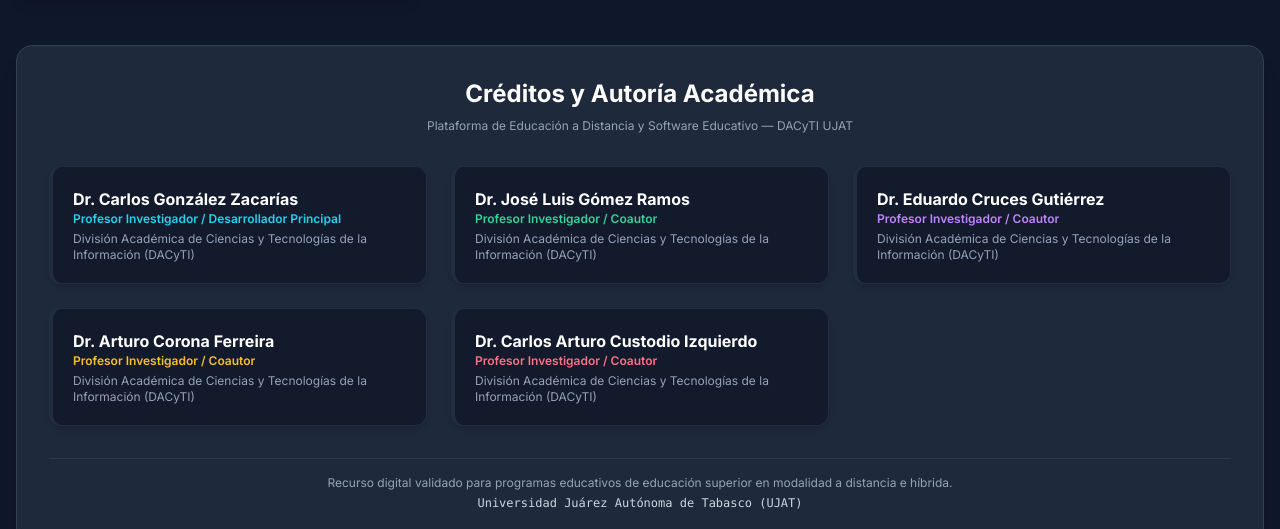
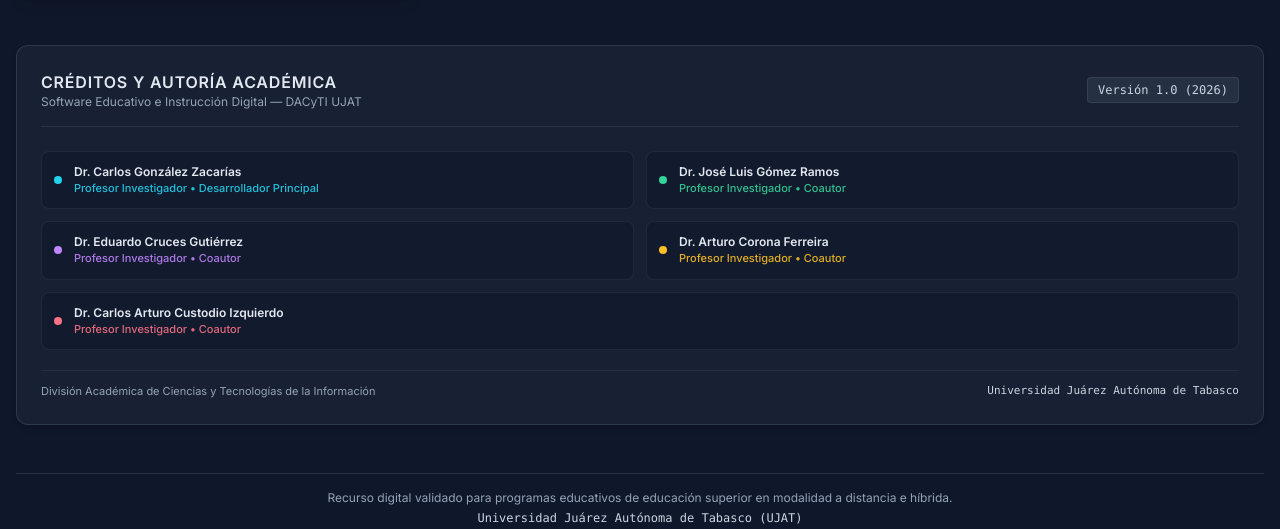
Before and after one commit to cagoza72/mi-campus-virtual, a plain HTML site: page index.html in a window 1280 px wide. Shown: the part 565-1094 px from the top of the page. Drawn offline with nearby package versions, Linux system fonts and the light colour scheme.

Commit message:
Update index.html

```diff
--- a/index.html
+++ b/index.html
@@ -98,48 +98,70 @@
 
     </div>
 
-    <!-- Sección Créditos y Autoría Académica (ESDEPED UJAT) -->
-    <section class="p-8 bg-slate-800 rounded-2xl border border-slate-700 shadow-xl">
-      <div class="text-center mb-8">
-        <h2 class="text-2xl font-bold text-white mb-2">Créditos y Autoría Académica</h2>
-        <p class="text-xs text-slate-400">Plataforma de Educación a Distancia y Software Educativo — DACyTI UJAT</p>
+    <!-- Sección Créditos y Autoría Académica (Diseño Ejecutivo / Compacto) -->
+    <section class="p-6 bg-slate-800/60 rounded-xl border border-slate-700/80 shadow-md">
+      <div class="flex flex-col md:flex-row md:items-center justify-between border-b border-slate-700/60 pb-4 mb-6 gap-2">
+        <div>
+          <h2 class="text-base font-semibold text-slate-200 uppercase tracking-wider">Créditos y Autoría Académica</h2>
+          <p class="text-xs text-slate-400">Software Educativo e Instrucción Digital — DACyTI UJAT</p>
+        </div>
+        <span class="px-2.5 py-1 bg-slate-700/50 text-slate-300 border border-slate-600/50 rounded text-xs font-mono w-fit">
+          Versión 1.0 (2026)
+        </span>
       </div>
 
-      <div class="grid grid-cols-1 md:grid-cols-2 lg:grid-cols-3 gap-6">
+      <div class="grid grid-cols-1 md:grid-cols-2 gap-3">
         <!-- Dr. Carlos González Zacarías -->
-        <div class="p-5 bg-slate-900/80 rounded-xl border-l-4 border-cyan-500 border-y border-r border-slate-700/50 shadow-md">
-          <h3 class="text-base font-bold text-white">Dr. Carlos González Zacarías</h3>
-          <p class="text-xs text-cyan-400 font-semibold mb-1">Profesor Investigador / Desarrollador Principal</p>
-          <p class="text-xs text-slate-400">División Académica de Ciencias y Tecnologías de la Información (DACyTI)</p>
+        <div class="flex items-center gap-3 p-3 bg-slate-900/60 rounded-lg border border-slate-700/40 hover:border-cyan-500/30 transition-colors">
+          <div class="w-2 h-2 rounded-full bg-cyan-400 flex-shrink-0"></div>
+          <div class="min-w-0">
+            <h3 class="text-xs font-semibold text-slate-200 truncate">Dr. Carlos González Zacarías</h3>
+            <p class="text-[11px] text-cyan-400/90 font-medium">Profesor Investigador • Desarrollador Principal</p>
+          </div>
         </div>
 
         <!-- Dr. José Luis Gómez Ramos -->
-        <div class="p-5 bg-slate-900/80 rounded-xl border-l-4 border-emerald-500 border-y border-r border-slate-700/50 shadow-md">
-          <h3 class="text-base font-bold text-white">Dr. José Luis Gómez Ramos</h3>
-          <p class="text-xs text-emerald-400 font-semibold mb-1">Profesor Investigador / Coautor</p>
-          <p class="text-xs text-slate-400">División Académica de Ciencias y Tecnologías de la Información (DACyTI)</p>
+        <div class="flex items-center gap-3 p-3 bg-slate-900/60 rounded-lg border border-slate-700/40 hover:border-emerald-500/30 transition-colors">
+          <div class="w-2 h-2 rounded-full bg-emerald-400 flex-shrink-0"></div>
+          <div class="min-w-0">
+            <h3 class="text-xs font-semibold text-slate-200 truncate">Dr. José Luis Gómez Ramos</h3>
+            <p class="text-[11px] text-emerald-400/90 font-medium">Profesor Investigador • Coautor</p>
+          </div>
         </div>
 
         <!-- Dr. Eduardo Cruces Gutiérrez -->
-        <div class="p-5 bg-slate-900/80 rounded-xl border-l-4 border-purple-500 border-y border-r border-slate-700/50 shadow-md">
-          <h3 class="text-base font-bold text-white">Dr. Eduardo Cruces Gutiérrez</h3>
-          <p class="text-xs text-purple-400 font-semibold mb-1">Profesor Investigador / Coautor</p>
-          <p class="text-xs text-slate-400">División Académica de Ciencias y Tecnologías de la Información (DACyTI)</p>
+        <div class="flex items-center gap-3 p-3 bg-slate-900/60 rounded-lg border border-slate-700/40 hover:border-purple-500/30 transition-colors">
+          <div class="w-2 h-2 rounded-full bg-purple-400 flex-shrink-0"></div>
+          <div class="min-w-0">
+            <h3 class="text-xs font-semibold text-slate-200 truncate">Dr. Eduardo Cruces Gutiérrez</h3>
+            <p class="text-[11px] text-purple-400/90 font-medium">Profesor Investigador • Coautor</p>
+          </div>
         </div>
 
         <!-- Dr. Arturo Corona Ferreira -->
-        <div class="p-5 bg-slate-900/80 rounded-xl border-l-4 border-amber-500 border-y border-r border-slate-700/50 shadow-md">
-          <h3 class="text-base font-bold text-white">Dr. Arturo Corona Ferreira</h3>
-          <p class="text-xs text-amber-400 font-semibold mb-1">Profesor Investigador / Coautor</p>
-          <p class="text-xs text-slate-400">División Académica de Ciencias y Tecnologías de la Información (DACyTI)</p>
+        <div class="flex items-center gap-3 p-3 bg-slate-900/60 rounded-lg border border-slate-700/40 hover:border-amber-500/30 transition-colors">
+          <div class="w-2 h-2 rounded-full bg-amber-400 flex-shrink-0"></div>
+          <div class="min-w-0">
+            <h3 class="text-xs font-semibold text-slate-200 truncate">Dr. Arturo Corona Ferreira</h3>
+            <p class="text-[11px] text-amber-400/90 font-medium">Profesor Investigador • Coautor</p>
+          </div>
         </div>
 
         <!-- Dr. Carlos Arturo Custodio Izquierdo -->
-        <div class="p-5 bg-slate-900/80 rounded-xl border-l-4 border-rose-500 border-y border-r border-slate-700/50 shadow-md">
-          <h3 class="text-base font-bold text-white">Dr. Carlos Arturo Custodio Izquierdo</h3>
-          <p class="text-xs text-rose-400 font-semibold mb-1">Profesor Investigador / Coautor</p>
-          <p class="text-xs text-slate-400">División Académica de Ciencias y Tecnologías de la Información (DACyTI)</p>
+        <div class="flex items-center gap-3 p-3 bg-slate-900/60 rounded-lg border border-slate-700/40 hover:border-rose-500/30 transition-colors md:col-span-2">
+          <div class="w-2 h-2 rounded-full bg-rose-400 flex-shrink-0"></div>
+          <div class="min-w-0">
+            <h3 class="text-xs font-semibold text-slate-200 truncate">Dr. Carlos Arturo Custodio Izquierdo</h3>
+            <p class="text-[11px] text-rose-400/90 font-medium">Profesor Investigador • Coautor</p>
+          </div>
         </div>
+      </div>
+
+      <div class="mt-5 pt-3 border-t border-slate-700/40 flex flex-col sm:flex-row justify-between items-center text-[11px] text-slate-400 gap-1">
+        <span>División Académica de Ciencias y Tecnologías de la Información</span>
+        <span class="font-mono text-slate-300">Universidad Juárez Autónoma de Tabasco</span>
+      </div>
+    </section>
 
 
       </div>
```
